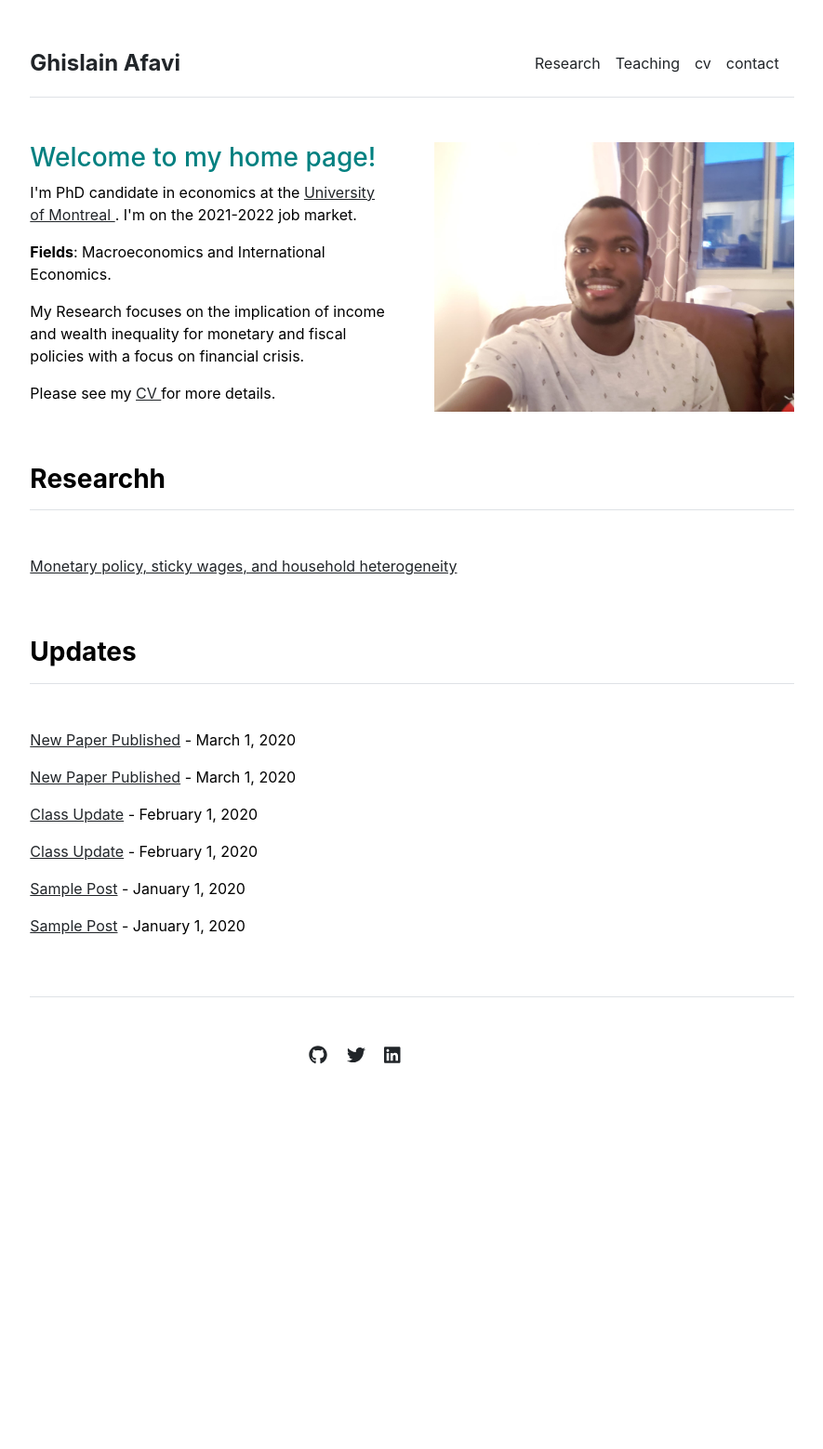
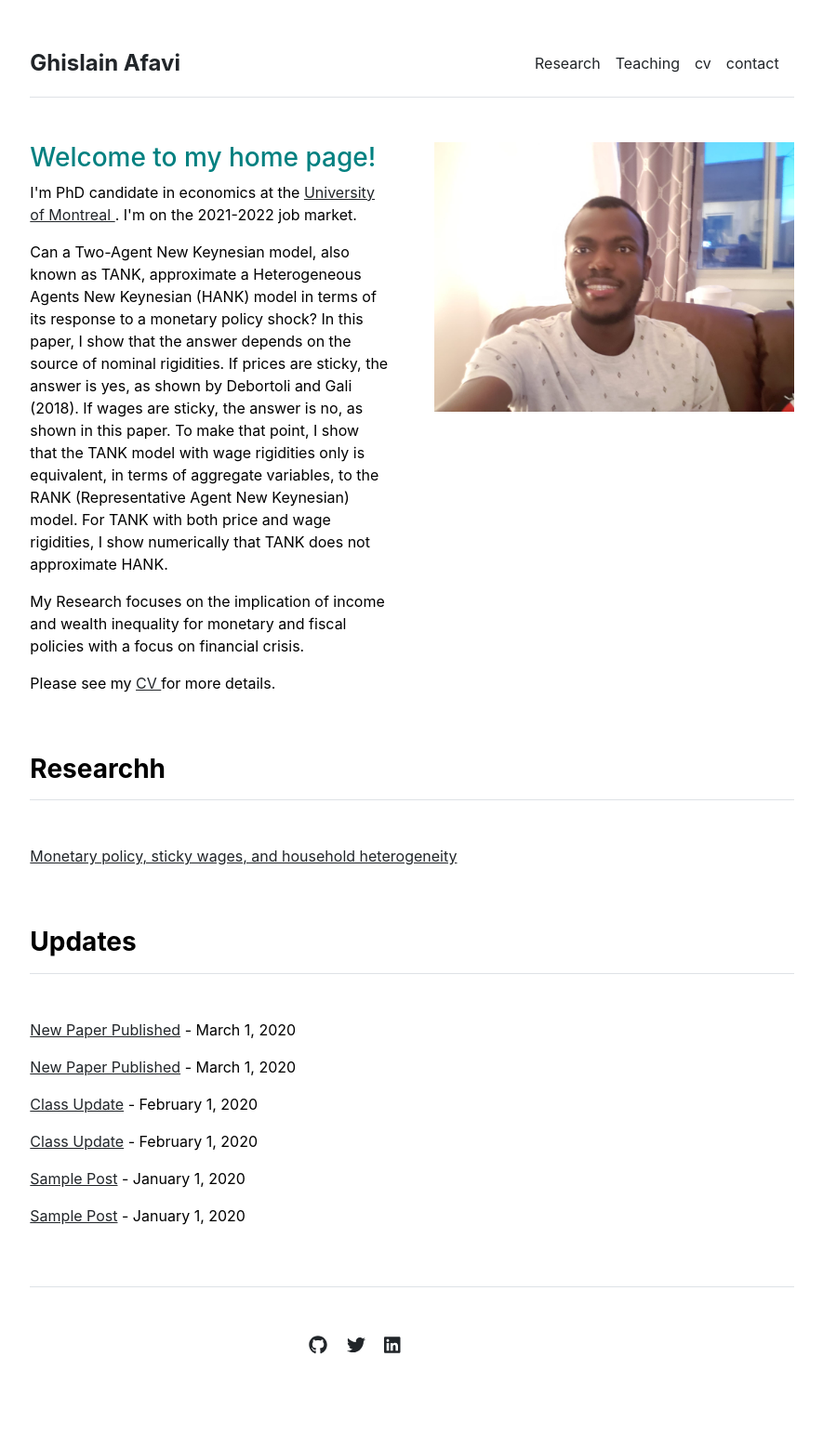
Before and after one commit to ghislainafavi/ghislainafavi.github.io, a Jekyll site: the page built from index.md, in a window 1280 px wide. Shown: the whole page at 93% size, without its empty margins (197-1082 px from the left). Built offline with Jekyll 4.4.1, drawn with Linux system fonts in a browser that asks for light colours; before the commit the page ends 1247 px from its top, so only the background shows below that.

Commit message:
Update home.html

```diff
--- a/_layouts/home.html
+++ b/_layouts/home.html
@@ -9,7 +9,7 @@ layout: default
   <div class="col-md-6">
     <h3 style="color:Teal"> Welcome to my home page!</h3>
     <p> I'm PhD candidate in economics at the <a href="https://sceco.umontreal.ca/english/home/"> University of Montreal </a>. I'm on the 2021-2022 job market. </p>
-     <p> <b>Fields</b>: Macroeconomics and International Economics.</p>
+     <p> Can a Two-Agent New Keynesian model, also known as TANK, approximate a Heterogeneous Agents New Keynesian (HANK) model in terms of its response to a monetary policy shock? In this paper, I show that the answer depends on the source of nominal rigidities. If prices are sticky, the answer is yes, as shown by Debortoli and Gali (2018). If wages are sticky, the answer is no, as shown in this paper. To make that point, I show that the TANK model with wage rigidities only is equivalent, in terms of aggregate variables, to the RANK (Representative Agent New Keynesian) model. For TANK with both price and wage rigidities, I show numerically that TANK does not approximate HANK.</p>
        <p> My Research focuses on the implication of income and wealth inequality for monetary and fiscal policies with a focus on financial crisis.</p>
          <p> Please see my <a href="https://github.com/ghislainafavi/ghislainafavi.com/blob/gh-pages/CV_AFAVI.pdf/"> CV </a> for more details.</p>
       </div>
```
